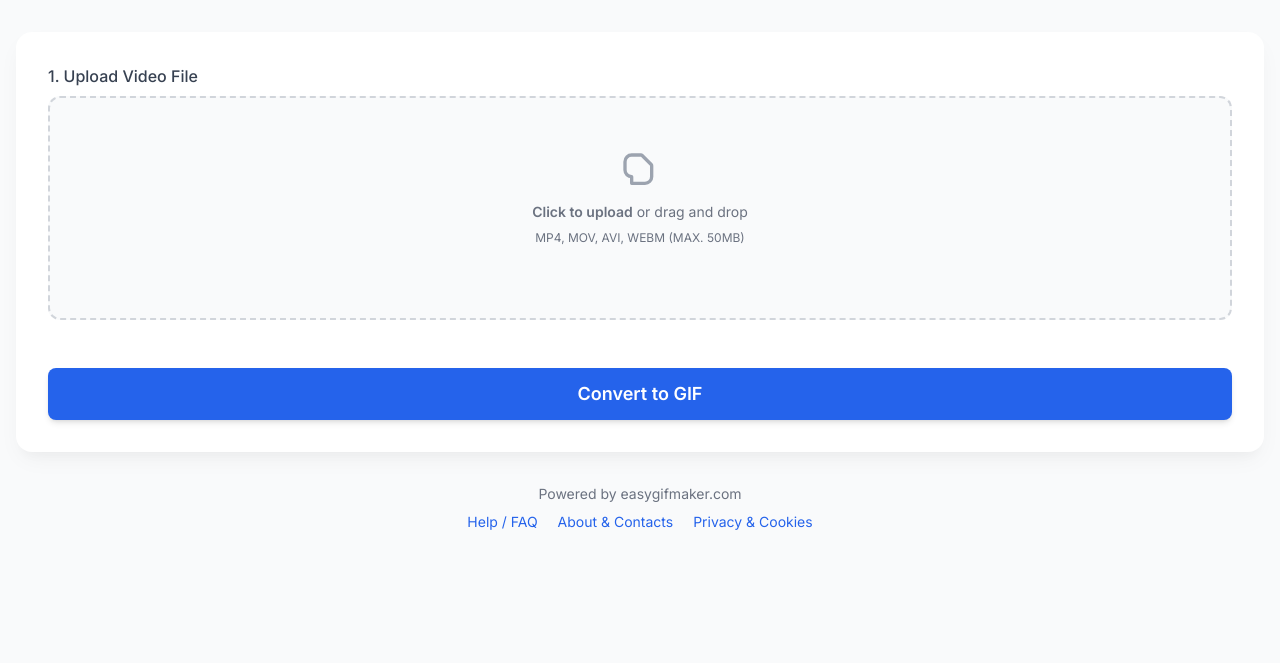
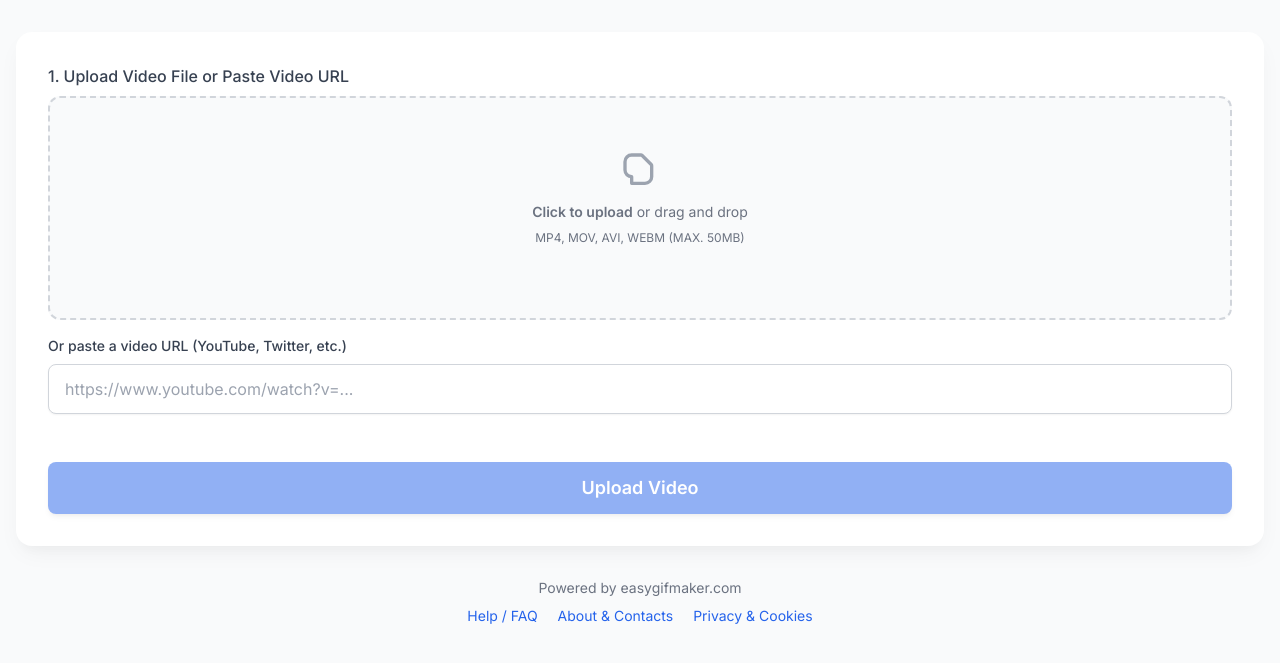
Before and after one commit to nandmonlinellc/video-to-gif-converter-v2, a Flask app: page / in a window 1280 px wide. Shown: the part 112-775 px from the top of the page. Run offline with Flask 3, Linux system fonts and the light colour scheme; some libraries are stand-ins or nearby versions.

Commit message:
adding the video url feature to upload ,
still need to fix the text overlay feature

```diff
--- a/app.py
+++ b/app.py
@@ -9,6 +9,8 @@ from celery.result import AsyncResult
 import time
 from google.cloud import storage # Import GCS client
 import requests
+import yt_dlp
+import re
 
 app = Flask(__name__)
 
@@ -66,45 +68,68 @@ def serve_temp_file(filename):
 
 @app.route('/convert', methods=['POST'])
 def start_conversion_task():
-    if 'video' not in request.files:
-        return jsonify({'error': 'No video file part in the request.'}), 400
-
-    file = request.files['video']
-    if file.filename == '':
-        return jsonify({'error': 'No video file selected.'}), 400
-
-    if not allowed_file(file.filename):
-        return jsonify({'error': 'File type not allowed.'}), 400
-
+    video_url = request.form.get('video_url', '').strip()
+    file = request.files.get('video')
+    temp_download_path = None
     try:
-        filename = secure_filename(file.filename)
-        unique_filename = f"{os.urandom(8).hex()}_{filename}"
-
-        # Save to local /tmp first
-        local_temp_video_path = os.path.join(app.config['UPLOAD_FOLDER'], unique_filename)
-        file.save(local_temp_video_path)
-        app.logger.info(f"Video saved locally to {local_temp_video_path}")
+        if video_url and not file:
+            # Download video from URL using yt-dlp
+            ydl_opts = {
+                'outtmpl': os.path.join(app.config['UPLOAD_FOLDER'], '%(id)s.%(ext)s'),
+                'format': 'bestvideo+bestaudio/best',
+                'noplaylist': True,
+                'quiet': True,
+                'merge_output_format': 'mp4',
+            }
+            # Use cookies if YouTube URL
+            if re.search(r'youtube\.com|youtu\.be', video_url, re.IGNORECASE):
+                cookies_path = os.path.join(BASE_DIR, 'youtube_cookies.txt')
+                if os.path.exists(cookies_path):
+                    ydl_opts['cookiefile'] = cookies_path
+                else:
+                    app.logger.warning('youtube_cookies.txt not found; some YouTube videos may fail to download.')
+            with yt_dlp.YoutubeDL(ydl_opts) as ydl:
+                info = ydl.extract_info(video_url, download=True)
+                temp_download_path = ydl.prepare_filename(info)
+                # If not mp4, try to find the merged file
+                if not temp_download_path.endswith('.mp4'):
+                    base = os.path.splitext(temp_download_path)[0]
+                    mp4_path = base + '.mp4'
+                    if os.path.exists(mp4_path):
+                        temp_download_path = mp4_path
+            filename = os.path.basename(temp_download_path)
+            unique_filename = f"{os.urandom(8).hex()}_{filename}"
+            local_temp_video_path = os.path.join(app.config['UPLOAD_FOLDER'], unique_filename)
+            os.rename(temp_download_path, local_temp_video_path)
+            app.logger.info(f"Video downloaded from URL to {local_temp_video_path}")
+        elif file and file.filename != '':
+            if not allowed_file(file.filename):
+                return jsonify({'error': 'File type not allowed.'}), 400
+            filename = secure_filename(file.filename)
+            unique_filename = f"{os.urandom(8).hex()}_{filename}"
+            local_temp_video_path = os.path.join(app.config['UPLOAD_FOLDER'], unique_filename)
+            file.save(local_temp_video_path)
+            app.logger.info(f"Video saved locally to {local_temp_video_path}")
+        else:
+            return jsonify({'error': 'No video file or URL provided.'}), 400
 
         # Upload to GCS
         gcs_video_blob_name = VIDEO_UPLOAD_GCS_PREFIX + unique_filename
         uploaded_blob_name = upload_to_gcs_from_app(local_temp_video_path, gcs_video_blob_name)
-
-        # Clean up local temp video file from Flask instance
         if os.path.exists(local_temp_video_path):
             os.remove(local_temp_video_path)
             app.logger.info(f"Cleaned up local video {local_temp_video_path}")
 
         options = {
-            'start_time': float(request.form.get('start_time', 0)),
+            'start_time': parse_float(request.form.get('start_time', 0)),
             'end_time': request.form.get('end_time'),
-            'fps': int(request.form.get('fps', 10)),
+            'fps': parse_int(request.form.get('fps', 10)),
             'resize': request.form.get('resize', 'original'),
-            'speed': float(request.form.get('speed', 1.0)),
+            'speed': parse_float(request.form.get('speed', 1.0), 1.0),
             'crop_x': request.form.get('crop_x'),
             'crop_y': request.form.get('crop_y'),
             'crop_width': request.form.get('crop_width'),
             'crop_height': request.form.get('crop_height'),
-            # Pass the GIF folder path to the task
             'gif_folder': app.config['GIF_FOLDER'],
             'text_overlay': request.form.get('text-overlay'),
             'text_size': request.form.get('text-size'),
@@ -121,18 +146,64 @@ def start_conversion_task():
             'horizontal_align': request.form.get('horizontal-align'),
             'vertical_align': request.form.get('vertical-align'),
         }
-
         if not uploaded_blob_name:
             app.logger.error("Failed to upload video to GCS. Task not submitted.")
             return jsonify({'error': 'Failed to upload video to cloud storage.'}), 500
-
-        task = convert_video_to_gif_task.delay(uploaded_blob_name, options) # Pass GCS blob name
-
+        task = convert_video_to_gif_task.delay(uploaded_blob_name, options)
         return jsonify({'task_id': task.id})
-
+    except yt_dlp.utils.DownloadError as e:
+        app.logger.error(f"yt-dlp download error: {e}")
+        return jsonify({'error': 'Failed to download video from URL. Please check the link and try again.'}), 400
     except Exception as e:
         app.logger.error(f"An error occurred during file upload or task submission: {e}")
-        return jsonify({'error': 'An unexpected error occurred during file upload.'}), 500
+        return jsonify({'error': 'An unexpected error occurred during file upload or URL processing.'}), 500
+    finally:
+        # Clean up any temp file if it still exists
+        if temp_download_path and os.path.exists(temp_download_path):
+            os.remove(temp_download_path)
+
+@app.route('/upload_url', methods=['POST'])
+def upload_video_from_url():
+    video_url = request.form.get('video_url', '').strip()
+    if not video_url:
+        return jsonify({'error': 'No video URL provided.'}), 400
+    temp_download_path = None
+    try:
+        ydl_opts = {
+            'outtmpl': os.path.join(app.config['UPLOAD_FOLDER'], '%(id)s.%(ext)s'),
+            'format': 'bestvideo+bestaudio/best',
+            'noplaylist': True,
+            'quiet': True,
+            'merge_output_format': 'mp4',
+        }
+        if re.search(r'youtube\.com|youtu\.be', video_url, re.IGNORECASE):
+            cookies_path = os.path.join(BASE_DIR, 'youtube_cookies.txt')
+            if os.path.exists(cookies_path):
+                ydl_opts['cookiefile'] = cookies_path
+        with yt_dlp.YoutubeDL(ydl_opts) as ydl:
+            info = ydl.extract_info(video_url, download=True)
+            temp_download_path = ydl.prepare_filename(info)
+            if not temp_download_path.endswith('.mp4'):
+                base = os.path.splitext(temp_download_path)[0]
+                mp4_path = base + '.mp4'
+                if os.path.exists(mp4_path):
+                    temp_download_path = mp4_path
+        filename = os.path.basename(temp_download_path)
+        unique_filename = f"{os.urandom(8).hex()}_{filename}"
+        local_temp_video_path = os.path.join(app.config['UPLOAD_FOLDER'], unique_filename)
+        os.rename(temp_download_path, local_temp_video_path)
+        app.logger.info(f"Video downloaded from URL to {local_temp_video_path}")
+        preview_url = url_for('serve_temp_file', filename=unique_filename)
+        return jsonify({'preview_url': preview_url, 'filename': unique_filename})
+    except yt_dlp.utils.DownloadError as e:
+        app.logger.error(f"yt-dlp download error: {e}")
+        return jsonify({'error': 'Failed to download video from URL. Please check the link and try again.'}), 400
+    except Exception as e:
+        app.logger.error(f"An error occurred during URL upload: {e}")
+        return jsonify({'error': 'An unexpected error occurred during URL upload.'}), 500
+    finally:
+        if temp_download_path and os.path.exists(temp_download_path):
+            os.remove(temp_download_path)
 
 @app.route('/status/<task_id>')
 def task_status(task_id):
@@ -247,5 +318,22 @@ def sitemap():
     return send_from_directory(app.root_path, 'sitemap.xml', mimetype='application/xml')
 
 
+def parse_float(val, default=0.0):
+    try:
+        if val is None or val == '':
+            return default
+        return float(val)
+    except (TypeError, ValueError):
+        return default
+
+def parse_int(val, default=10):
+    try:
+        if val is None or val == '':
+            return default
+        return int(val)
+    except (TypeError, ValueError):
+        return default
+
+
 if __name__ == '__main__':
     app.run(debug=True, use_reloader=False)
--- a/requirements.txt
+++ b/requirements.txt
@@ -9,6 +9,7 @@ google-cloud-storage==3.1.0
 requests==2.32.4
 Pillow>=9.0.0
 matplotlib==3.10.3
+yt-dlp>=2024.1.1
 # ImageMagick is a system dependency, not a pip package, but note it here for deployment
 # RUN apt-get install -y imagemagick   # For Docker/Ubuntu
 # Or: brew install imagemagick         # For macOS
--- a/static/js/script.js
+++ b/static/js/script.js
@@ -85,10 +85,25 @@ document.addEventListener('DOMContentLoaded', () => {
         });
     }
 
+    // --- Update Button Text Logic ---
+    if (submitBtn) {
+        submitBtn.textContent = 'Upload Video'; // Initial state
+        submitBtn.disabled = true;
+    }
+
+    // Enable and update button after file or URL preview
+    const enableConvertButton = () => {
+        if (submitBtn) {
+            submitBtn.textContent = 'Convert to GIF';
+            submitBtn.disabled = false;
+        }
+    };
+
     // --- File Upload & UI Flow ---
     const handleFileSelect = (file) => {
         if (!file) {
             if (fileNameDisplay) fileNameDisplay.textContent = 'No file selected';
+            if (submitBtn) submitBtn.disabled = true;
             return;
         }
         // Reset UI
@@ -112,9 +127,57 @@ document.addEventListener('DOMContentLoaded', () => {
                 if (endTimeInput) endTimeInput.value = Math.floor(videoPreview.duration);
                 showElement(videoPreviewContainer);
                 showElement(optionsContainer);
+                enableConvertButton();
             };
         }
     };
+
+    // --- URL Upload & Preview Logic (Two-Step) ---
+    const urlInput = document.getElementById('video-url');
+    if (urlInput && submitBtn) {
+        urlInput.addEventListener('change', async function() {
+            const url = urlInput.value.trim();
+            if (!url) {
+                submitBtn.disabled = true;
+                return;
+            }
+            submitBtn.textContent = 'Uploading...';
+            submitBtn.disabled = true;
+            // Send URL to backend to download and get preview URL
+            try {
+                const formData = new FormData();
+                formData.append('video_url', url);
+                const response = await fetch('/upload_url', { method: 'POST', body: formData });
+                const result = await response.json();
+                if (response.ok && result.preview_url) {
+                    // Show preview using backend-served temp file
+                    if (videoPreview) {
+                        videoPreview.src = result.preview_url;
+                        videoPreview.onloadedmetadata = () => {
+                            if (startTimeInput) startTimeInput.value = 0;
+                            if (endTimeInput) endTimeInput.value = Math.floor(videoPreview.duration);
+                            showElement(videoPreviewContainer);
+                            showElement(optionsContainer);
+                            submitBtn.textContent = 'Convert to GIF';
+                            submitBtn.disabled = false;
+                        };
+                        showElement(videoPreviewContainer);
+                        showElement(optionsContainer);
+                    }
+                } else {
+                    errorMessageDiv.textContent = result.error || 'Failed to fetch video preview.';
+                    showElement(errorMessageDiv);
+                    submitBtn.textContent = 'Upload Video';
+                    submitBtn.disabled = true;
+                }
+            } catch (err) {
+                errorMessageDiv.textContent = 'Network error during video URL upload.';
+                showElement(errorMessageDiv);
+                submitBtn.textContent = 'Upload Video';
+                submitBtn.disabled = true;
+            }
+        });
+    }
 
     // --- Event Listeners ---
     if (videoUpload) {
@@ -278,6 +341,13 @@ document.addEventListener('DOMContentLoaded', () => {
             submitBtn.textContent = 'Uploading...';
 
             const formData = new FormData(form);
+            // If no file is selected, but a video URL is provided, ensure the backend gets the URL only
+            const fileInput = document.getElementById('video-upload');
+            const urlInput = document.getElementById('video-url');
+            if (fileInput && fileInput.files.length === 0 && urlInput && urlInput.value.trim() !== '') {
+                // Remove the 'video' field if empty to avoid sending an empty file
+                formData.delete('video');
+            }
             try {
                 const response = await fetch('/convert', { method: 'POST', body: formData });
                 const result = await response.json();
--- a/templates/index.html
+++ b/templates/index.html
@@ -75,7 +75,7 @@
             <form id="converter-form" enctype="multipart/form-data">
                 <!-- File Upload Section -->
                 <div class="form-group">
-                    <label class="form-label">1. Upload Video File</label>
+                    <label class="form-label">1. Upload Video File or Paste Video URL</label>
                     <div id="drop-zone" class="drop-zone">
                         <div class="flex flex-col items-center justify-center pt-5 pb-6">
                             <svg class="w-10 h-10 mb-3 text-gray-400" fill="none" stroke="currentColor" viewBox="0 0 24 24" xmlns="http://www.w3.org/2000/svg"><path stroke-linecap="round" stroke-linejoin="round" stroke-width="2" d="M7 16a4 4 0 01-4-4V7a4 4 0 014-4h5.586a1 1 0 01.707.293l5.414 5.414a1 1 0 01.293.707V16a4 4 0 01-4 4H7z"></path></svg>
@@ -83,7 +83,11 @@
                             <p class="text-xs text-gray-500">MP4, MOV, AVI, WEBM (MAX. 50MB)</p>
                             <p id="file-name-display" class="mt-4 font-medium text-green-600"></p>
                         </div>
-                        <input id="video-upload" name="video" type="file" class="hidden" accept="video/*" required />
+                        <input id="video-upload" name="video" type="file" class="hidden" accept="video/*" />
+                    </div>
+                    <div class="mt-4">
+                        <label for="video-url" class="form-label text-sm">Or paste a video URL (YouTube, Twitter, etc.)</label>
+                        <input type="url" id="video-url" name="video_url" class="form-input" placeholder="https://www.youtube.com/watch?v=...">
                     </div>
                 </div>
 
@@ -228,7 +232,7 @@
                 </div>
 
                 <!-- Submit Button -->
-                <button type="submit" id="submit-btn" class="w-full mt-6 px-8 py-3 bg-blue-600 text-white text-lg font-semibold rounded-lg shadow-md hover:bg-blue-700 focus:outline-none focus:ring-2 focus:ring-blue-500 focus:ring-opacity-50 transition-all duration-150 ease-in-out disabled:opacity-50 disabled:cursor-not-allowed">Convert to GIF</button>
+                <button type="submit" id="submit-btn" class="w-full mt-6 px-8 py-3 bg-blue-600 text-white text-lg font-semibold rounded-lg shadow-md hover:bg-blue-700 focus:outline-none focus:ring-2 focus:ring-blue-500 focus:ring-opacity-50 transition-all duration-150 ease-in-out disabled:opacity-50 disabled:cursor-not-allowed">Upload Video</button>
             </form>
 
             <!-- Loading & Result Sections -->
```
Also changed, not shown: youtube_cookies.txt (added, +18 -0 lines).
